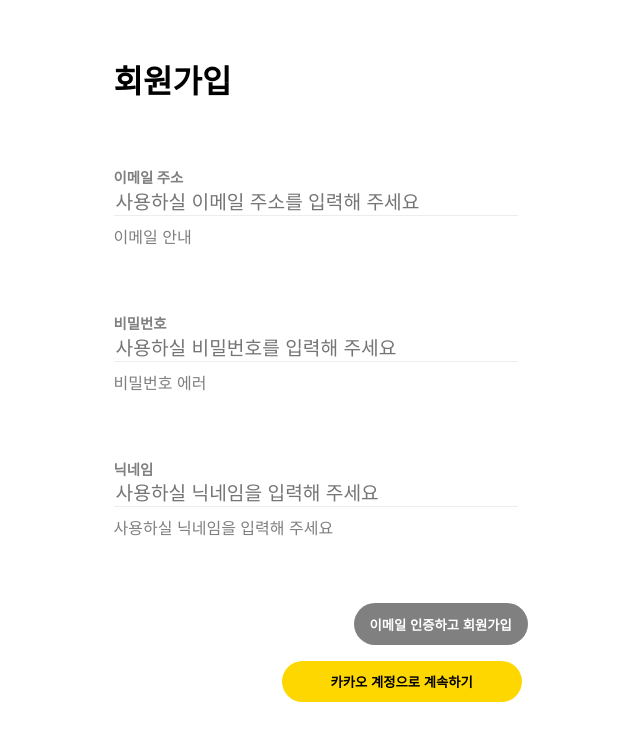
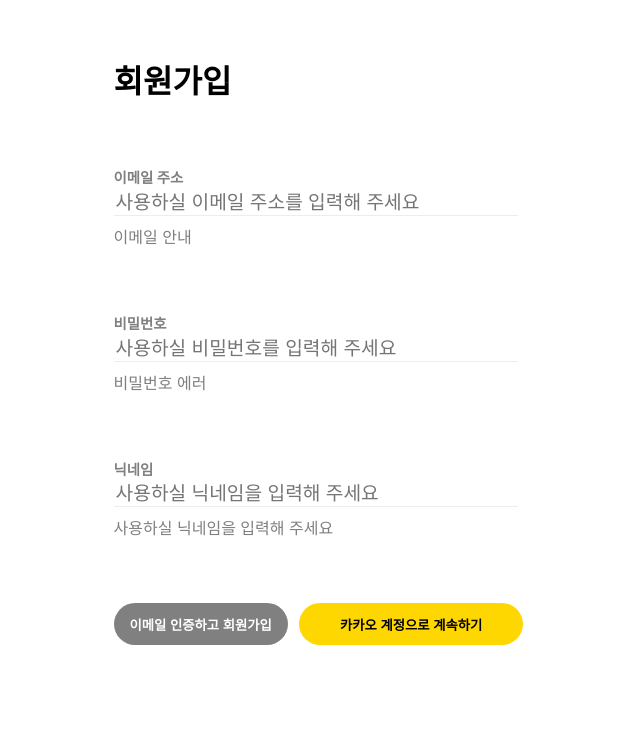
Before and after one commit to codestates/shelp, a React (Create React App) app in the folder shelp-client/: page /signup in a window 1280 px wide. Shown: the top 740 px of the page, without its empty margins (336-976 px from the left). Built offline with nearby package versions, Linux system fonts and the light colour scheme.

Commit message:
Add Oauth button in signup and login

```diff
--- a/shelp-client/src/pages/login.js
+++ b/shelp-client/src/pages/login.js
@@ -92,7 +92,6 @@
   > button.submit {
     height: auto;
     margin-top: 1rem;
-    margin-left: 21rem;
     padding: 0.7rem 1rem;
     background-color: grey;
     color: white;
@@ -103,10 +102,10 @@
   }
 
   > button.oauth {
-    width: 15rem;
+    width: 10rem;
     height: auto;
-    margin-top: 6rem;
-    margin-left: 5rem;
+    margin-top: 3rem;
+    margin-left: 1rem;
     padding: 0.7rem 1rem;
     background-color: gold;
     color: black;
--- a/shelp-client/src/pages/signup.js
+++ b/shelp-client/src/pages/signup.js
@@ -56,7 +56,6 @@
   > button.submit {
     height: auto;
     margin-top: 3rem;
-    margin-left: 15rem;
     padding: 0.7rem 1rem;
     background-color: grey;
     color: white;
@@ -67,10 +66,10 @@
   }
 
   > button.oauth {
-    width: 15rem;
+    width: 14rem;
     height: auto;
     margin-top: 1rem;
-    margin-left: 10.5rem;
+    margin-left: 0.7rem;
     padding: 0.7rem 1rem;
     background-color: gold;
     color: black;
```
